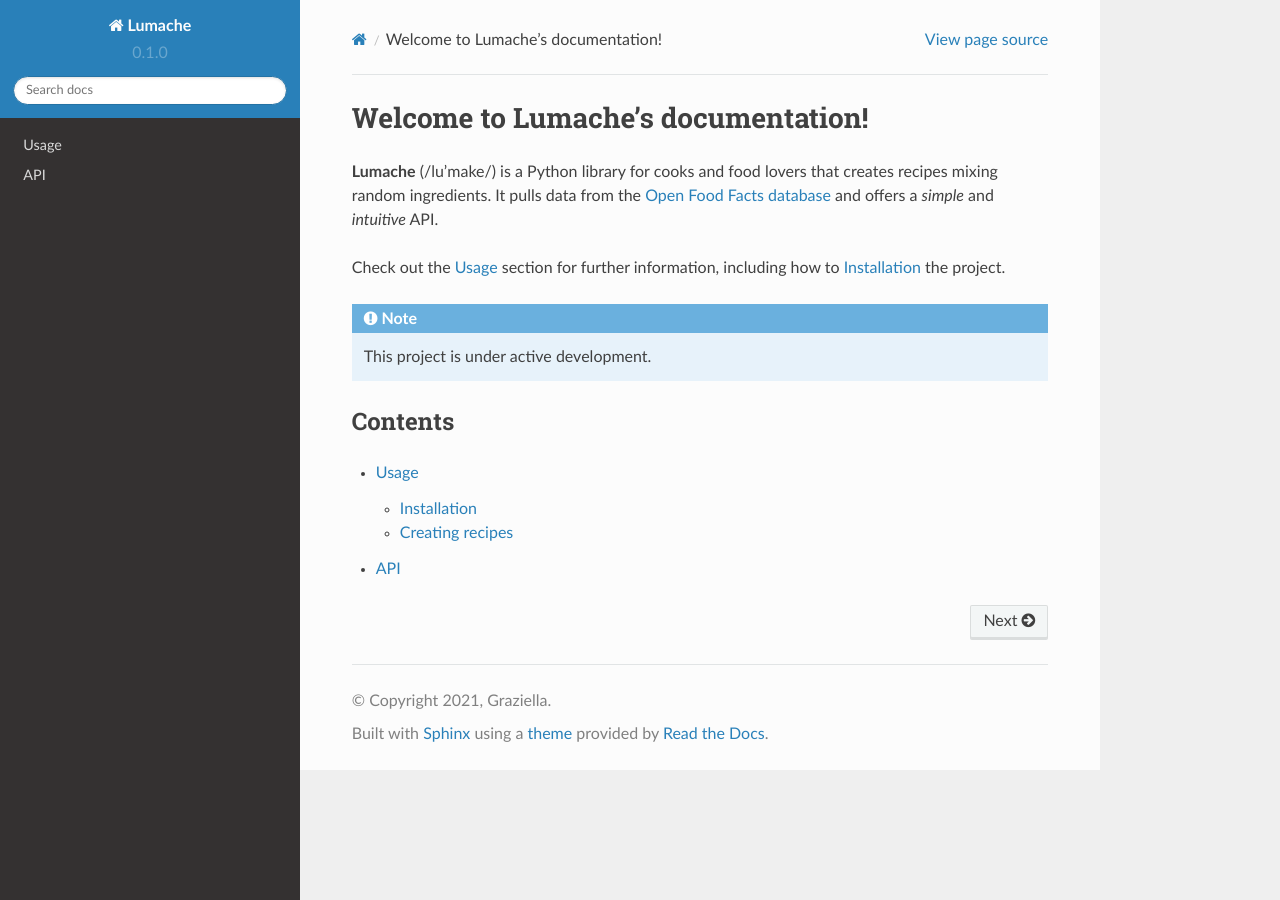
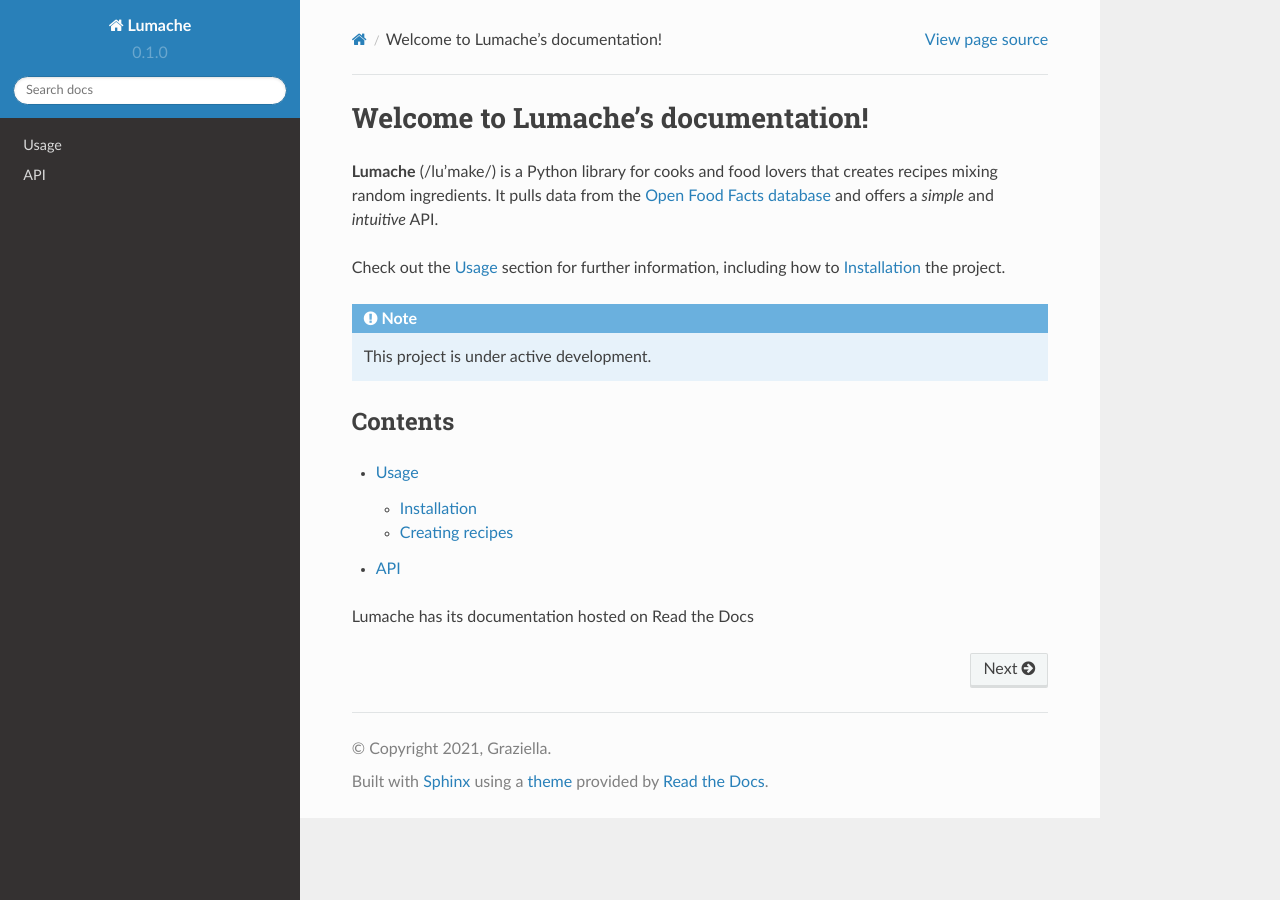
Before and after one commit to empeeby/rtd-test, a Sphinx documentation site: the page built from docs/source/index.rst, in a window 1280 px wide. Built offline with Sphinx 7.4.7 and the Read the Docs theme 2.0.0, drawn with Linux system fonts in a browser that asks for light colours.

Commit message:
Update index.rst

```diff
--- a/docs/source/index.rst
+++ b/docs/source/index.rst
@@ -20,3 +20,5 @@
 
    usage
    api
+
+Lumache has its documentation hosted on Read the Docs
```
